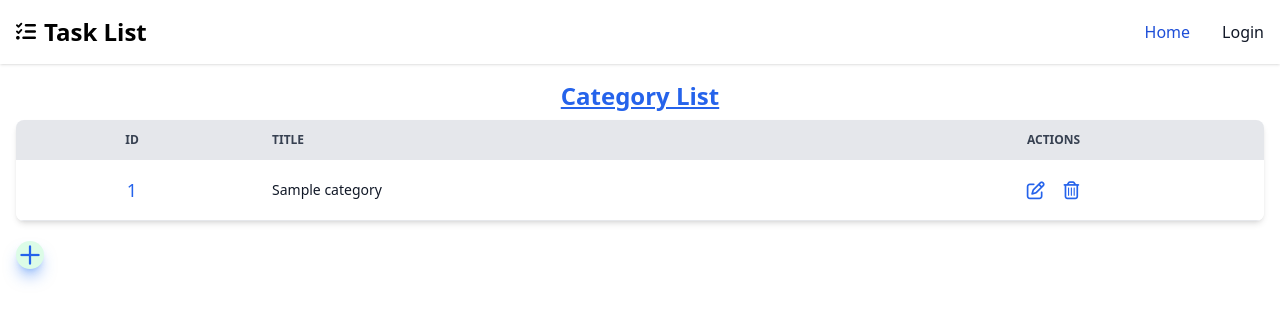
After one commit to mdahtotul/django_to_do_list_2, a Django app: page /task/categories/ in a window 1280 px wide. The commit adds this page. Shown: the top 322 px of the page. Run offline with Django 4.2, Linux system fonts and the light colour scheme; tables that the repository leaves empty hold one stand-in row (values such as "Sample post"); some libraries are stand-ins or nearby versions.

Commit message:
category crud done

```diff
--- a/account/views.py
+++ b/account/views.py
@@ -27,6 +27,7 @@ def user_register(request):
         form = RegisterForm()
     context = {
         'form': form,
+        'sec_title': 'Register'
     }
     return render(request, 'register.html', context)
 
@@ -45,7 +46,7 @@ def user_login(request):
             print('error')
             messages.info(request, 'Invalid username or password.')
 
-    return render(request, 'login.html')
+    return render(request, 'login.html', {'sec_title': "Login"})
 
 
 @login_required
@@ -61,7 +62,7 @@ def edit_user_profile(request):
     else:
         user_form = ProfileEditForm(instance = request.user)
 
-    return render(request, 'profile.html', {'form': user_form})
+    return render(request, 'profile.html', {'form': user_form, 'sec_title': 'Profile'})
 
 
 def user_logout(request):
--- a/task/models.py
+++ b/task/models.py
@@ -3,10 +3,14 @@ from django.contrib.auth.models import User
 
 from task.constants import TASK_PRIORITY, TASK_STATUS, TASK_TO_DO
 
-# Create your models here.
+class Category(models.Model):
+  title = models.CharField(max_length=255)
+
+
 class Task(models.Model):
   title = models.CharField(max_length=255)
   details = models.TextField(null=True, blank=True)
+  category = models.ForeignKey(Category, on_delete=models.CASCADE, related_name='tasks')
   assigned_to = models.ForeignKey(User, on_delete=models.CASCADE, related_name='tasks')
   status = models.CharField(max_length=25, choices=TASK_STATUS, default=TASK_TO_DO)
   due_date = models.DateField(null=True, blank=True)
--- /dev/null
+++ b/task/templates/list_category.html
@@ -0,0 +1,86 @@
+{% extends 'base.html' %}
+
+{% block title %} Categories {% endblock title %}
+
+{% block section_title %} {% include 'includes/sec_title.html' with section_title=sec_title %} {% endblock %}
+
+{% block content %}
+<section>
+
+{% if categories %}
+    <div class="relative overflow-x-auto shadow-md sm:rounded-lg mt-2">
+      <table class="w-full text-sm text-left text-gray-500">
+        <thead class="text-xs text-gray-700 uppercase bg-gray-200">
+          <tr>
+            <th scope="col" class="px-6 py-3 text-center">
+                ID
+            </th>
+            <th scope="col" class="px-6 py-3">
+                Title
+            </th>
+            <th scope="col" class="px-6 py-3 text-center">
+                Actions
+            </th>
+          </tr>
+        </thead>
+        <tbody>
+          {% for item in categories %}
+          <tr class="{% cycle 'bg-white' 'bg-gray-100' %} border-b">
+              <td class="text-center">
+                <a
+                  href="#"
+                  class="inline-block font-medium text-lg text-blue-600 hover:bg-green-100 hover:text-green-600 w-7 h-7 rounded-full"
+                >
+                  {{item.pk}}
+                </a>
+                </td>
+              <th scope="row" class="px-6 py-4 font-medium text-gray-900 whitespace-nowrap">
+                  {{item.title}}
+              </th>
+
+
+              <td class="px-6 py-4 text-center">
+                <a
+                  href="{% url 'edit_category' pk=item.pk %}"
+                  class="inline-block font-medium text-lg text-center text-blue-600 hover:bg-sky-100 hover:text-sky-600 w-7 h-7 rounded-full"
+                >
+                  <span title="Edit" class="text-lg">
+                    <i class="fa-regular fa-pen-to-square"></i>
+                  </span>
+                </a>
+                <a
+                  href="{% url 'delete_category' pk=item.pk %}"
+                  class="inline-block font-medium text-lg text-center text-blue-600 hover:bg-red-100 hover:text-red-600 ml-1 w-7 h-7 rounded-full"
+                >
+                  <span title="Delete" class="text-lg">
+                    <i class="fa-regular fa-trash-can"></i>
+                  </span>
+                </a>
+              </td>
+
+            </tr>
+            {% endfor %}
+        </tbody>
+      </table>
+    </div>
+  {% else %}
+    <div class="flex justify-center items-center">
+      <h1 class="text-2xl text-gray-500">No Tasks Found</h1>
+    </div>
+  {% endif %}
+
+  <div class="mt-5 flex items-center justify-between me-2">
+    <div>
+      <a
+        href="{% url 'create_category' %}"
+        class="inline-block font-medium text-lg text-center text-blue-600 bg-green-100 hover:bg-green-700 hover:text-green-100 w-7 h-7 rounded-full flex justify-center items-center shadow-lg shadow-blue-500/50 "
+      >
+        <span title="Create category" class="text-2xl">
+          <i class="fa-regular fa-plus"></i>
+        </span>
+      </a>
+    </div>
+
+  </div>
+</section>
+{% endblock content %}
--- a/task/urls.py
+++ b/task/urls.py
@@ -1,10 +1,15 @@
 from django.urls import path
 
-from task import views
+from task.views.category import list_category, create_category, edit_category, delete_category
+from task.views.task import get_all_tasks, create_task, edit_task, delete_task
 
 urlpatterns = [
-  path("", views.get_all_tasks, name="all_tasks"),
-  path("create/", views.create_task, name="create_task"),
-  path("edit/<int:pk>", views.edit_task, name="edit_task"),
-  path("delete/<int:pk>", views.delete_task, name="delete_task"),
+  path("", get_all_tasks, name="all_tasks"),
+  path("create/", create_task, name="create_task"),
+  path("edit/<int:pk>", edit_task, name="edit_task"),
+  path("delete/<int:pk>", delete_task, name="delete_task"),
+  path("categories/", list_category, name="categories"),
+  path("category/create/", create_category, name="create_category"),
+  path("category/edit/<int:pk>", edit_category, name="edit_category"),
+  path("category/delete/<int:pk>", delete_category, name="delete_category"),
 ]
--- /dev/null
+++ b/task/views/category.py
@@ -0,0 +1,43 @@
+from django.shortcuts import render, redirect
+
+from task.forms import CreateTaskCategoryForm
+from task.models import Category
+
+def list_category(request):
+  queryset = Category.objects.all()
+  return render(request, 'list_category.html', {"categories": queryset, 'sec_title': 'Category List'})
+
+
+def create_category(request):
+  if request.method == 'POST':
+    form = CreateTaskCategoryForm(request.POST)
+    if form.is_valid():
+      form.save()
+      return redirect('create_category')
+    else:
+      print(form.errors)
+  else:
+    form = CreateTaskCategoryForm()
+
+  return render(request, 'create_category.html', {"form": form, 'sec_title': 'Create Category'})
+
+
+def edit_category(request, pk):
+  category = Category.objects.get(pk=pk)
+  if request.method == 'POST':
+    form = CreateTaskCategoryForm(request.POST, instance=category)
+    if form.is_valid():
+      form.save()
+      return redirect('categories')
+    else:
+      print(form.errors)
+  else:
+    form = CreateTaskCategoryForm(instance=category)
+
+  return render(request, 'create_category.html', {"form": form, 'sec_title': 'Edit Category'})
+
+
+def delete_category(request, pk):
+  category = Category.objects.get(pk=pk)
+  category.delete()
+  return redirect('categories')
--- a/templates/navbar.html
+++ b/templates/navbar.html
@@ -2,7 +2,7 @@
 <nav class="bg-white shadow border-gray-200">
   <div class="max-w-screen-xl flex flex-wrap items-center justify-between mx-auto p-4">
     <a href="https://flowbite.com/" class="flex items-center">
-
+        <i class="fa-solid fa-list-check text-xl mr-2"></i>
         <span class="self-center text-2xl font-semibold whitespace-nowrap">Task List</span>
     </a>
     <button data-collapse-toggle="navbar-default" type="button" class="inline-flex items-center p-2 w-10 h-10 justify-center text-sm text-gray-500 rounded-lg md:hidden hover:bg-gray-100 focus:outline-none focus:ring-2 focus:ring-gray-200" aria-controls="navbar-default" aria-expanded="false">
@@ -18,10 +18,13 @@
         </li>
         {% if request.user.is_authenticated %}
         <li>
+          <a href="{% url 'categories' %}" class="block py-2 pl-3 pr-4 text-gray-900 rounded hover:bg-gray-100 md:hover:bg-transparent md:border-0 md:hover:text-blue-700 md:p-0">Category</a>
+        </li>
+        <li>
           <a href="{% url 'profile' %}" class="block py-2 pl-3 pr-4 text-gray-900 rounded hover:bg-gray-100 md:hover:bg-transparent md:border-0 md:hover:text-blue-700 md:p-0">Profile</a>
         </li>
         <li>
-          <a href="#" class="block py-2 pl-3 pr-4 text-gray-900 rounded hover:bg-gray-100 md:hover:bg-transparent md:border-0 md:hover:text-blue-700 md:p-0">Welcome {{request.user}}</a>
+          <span class="block py-2 pl-3 pr-4 text-gray-900 rounded hover:bg-gray-100 md:hover:bg-transparent md:border-0 md:hover:text-blue-700 md:p-0">Welcome {{request.user}}</>
         </li>
         <li>
           <a href="{% url 'logout' %}" class="block py-2 pl-3 pr-4 text-gray-900 rounded hover:bg-gray-100 md:hover:bg-transparent md:border-0 md:hover:text-blue-700 md:p-0"><i class="fa-solid fa-right-from-bracket"></i></a>
```
Also changed, not shown: account/templates/login.html (+21 -18 lines), account/templates/profile.html (+13 -9 lines), account/templates/register.html (+37 -31 lines), task/forms.py (+14 -1 lines), task/templates/create_category.html (added, +35 -0 lines), task/views/task.py (renamed from task/views.py, +6 -4 lines), task/migrations/0001_initial.py (added), task/views/__init__.py (added).
